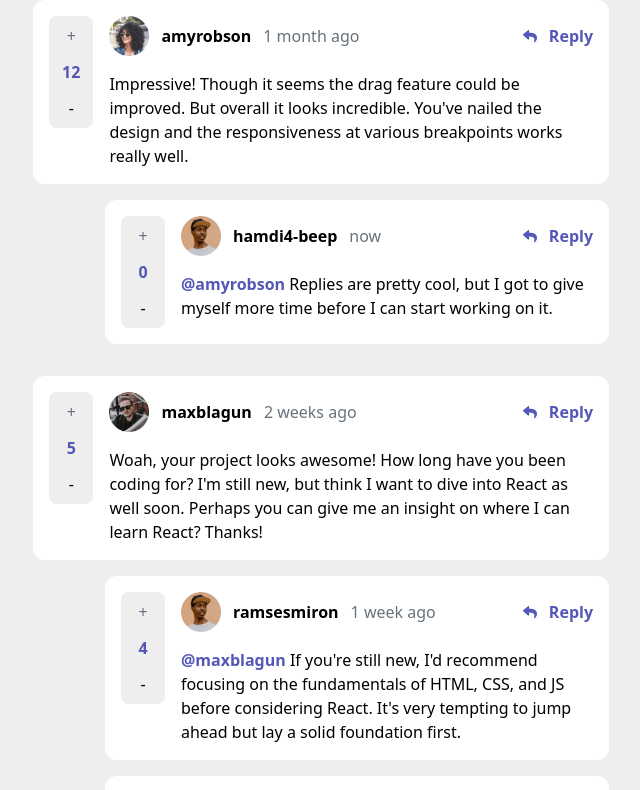
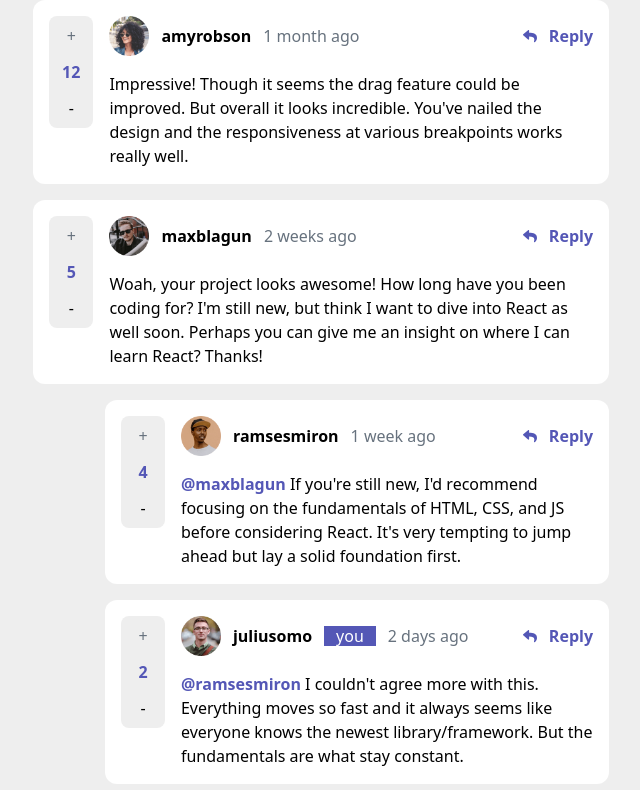
Before and after one commit to hamdi4-beep/interactive-comments-section-main, a React (Vite) app: page / in a window 1280 px wide. Shown: the top 790 px of the page, without its empty margins (319-959 px from the left). Built offline with nearby package versions, Linux system fonts and the light colour scheme.

Commit message:
updated the variable names with more clarity

```diff
--- a/src/components/Comment.tsx
+++ b/src/components/Comment.tsx
@@ -19,7 +19,7 @@ export default function Comment({
     const handleReply = () => {
         setIsReplying(!isReplying)
 
-        if (!(data as UserComment).replies) return
+        if ((data as UserComment).replies) return
 
         const comment = data as UserComment
         console.log(comment)
--- a/src/components/CommentSection.tsx
+++ b/src/components/CommentSection.tsx
@@ -52,6 +52,9 @@ export default function CommentSection() {
                 }
 
                 <FormComponent data={{
+                    updateComments: (newComment: UserComment) => {
+                        return [...comments, newComment]
+                    },
                     type: 'Comment'
                 }} />
             </Context.Provider>
--- a/src/components/FormComponent.tsx
+++ b/src/components/FormComponent.tsx
@@ -7,6 +7,7 @@ export default function FormComponent({
     data
 }: {
     data: {
+        updateComments?: Function
         type: string
     }
 }) {
@@ -23,24 +24,30 @@ export default function FormComponent({
         e.preventDefault()
 
         const form = e.currentTarget as HTMLFormElement
-        const [[, comment]] = new FormData(form)
+        const [[, value]] = new FormData(form)
 
         const input = form['comment']
 
-        if (comment) {
-            const updatedComments = [
+        if (!data.updateComments) {
+            alert('The reply functionality is under construction!')
+            return
+        }
+
+        if (value) {
+            const newComment = {
+                id: nextID++,
+                content: value as string,
+                createdAt: "now",
+                score: 0,
+                user: currentUser,
+                replies: []
+            }
+
+            data.updateComments([
                 ...ctx.comments,
-                {
-                    id: nextID++,
-                    content: comment as string,
-                    createdAt: "now",
-                    score: 0,
-                    user: currentUser,
-                    replies: []
-                }
-            ]
+                newComment
+            ])
 
-            ctx.setComments(updatedComments)
             input.value = ''
 
             return
--- a/src/data.json
+++ b/src/data.json
@@ -19,20 +19,7 @@
         },
         "username": "amyrobson"
       },
-      "replies": [{
-        "id": 3,
-        "content": "Replies are pretty cool, but I got to give myself more time before I can start working on it.",
-        "createdAt": "now",
-        "score": 0,
-        "replyingTo": "amyrobson",
-        "user": {
-          "image": {
-            "png": "/interactive-comments-section-main/assets/images/avatars/image-ramsesmiron.png",
-            "webp": "/interactive-comments-section-main/assets/images/avatars/image-ramsesmiron.webp"
-          },
-          "username": "hamdi4-beep"
-        }
-      }]
+      "replies": []
     },
     {
       "id": 2,
```
Also changed, not shown: 1 other file (tests, documents, lock files or other folders).
